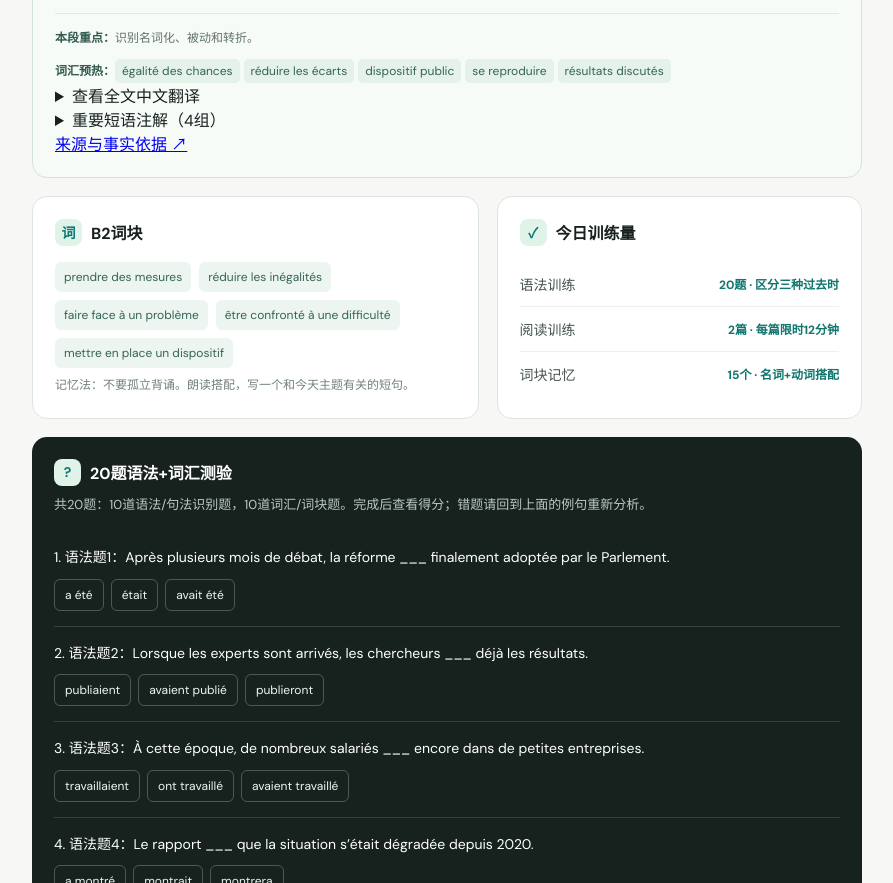
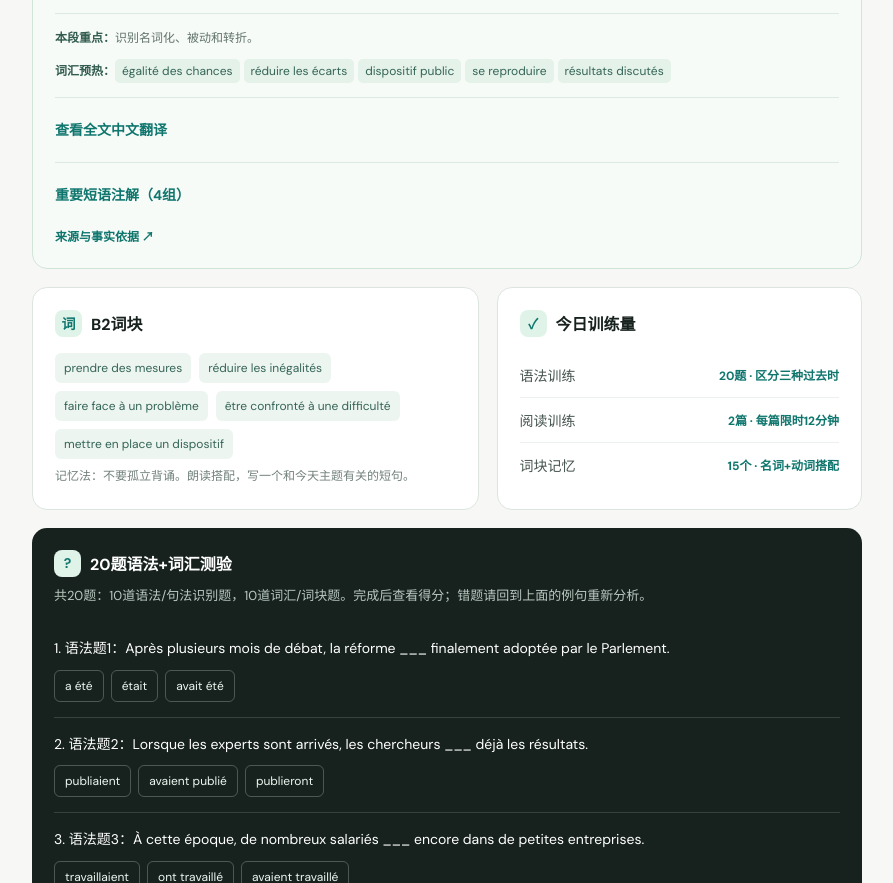
Before and after one commit to BorisXwy/french_learning, a plain HTML site: page index.html in a window 1280 px wide. Shown: the part 1366-2249 px from the top of the page, without its empty margins (344-1237 px from the left). Drawn offline with Linux system fonts and the light colour scheme.

Commit message:
Add translations and phrase annotations to reading materials

```diff
--- a/mobile.css
+++ b/mobile.css
@@ -65,3 +65,5 @@ button:focus-visible, a:focus-visible { outline: 3px solid #ec8b52; outline-offs
   html { scroll-behavior: auto; }
   *, *::before, *::after { transition: none !important; }
 }
+.translation-box,.phrase-box{margin-top:14px;border-top:1px solid #dcebe2;padding-top:12px}.translation-box summary,.phrase-box summary{cursor:pointer;color:var(--green);font-size:14px;font-weight:700;min-height:38px;display:flex;align-items:center}.translation-box summary:hover,.phrase-box summary:hover{text-decoration:underline}.translation-box p{margin-top:10px;color:#445c53;font-size:15px;line-height:1.9;background:#f5f9f6;border-radius:8px;padding:14px}.phrase-list{display:grid;grid-template-columns:repeat(2,minmax(0,1fr));gap:10px;margin-top:10px}.phrase-list>div{background:#f5f9f6;border-radius:8px;padding:11px 12px;display:grid;gap:4px}.phrase-list b{font-family:Georgia,"Times New Roman",serif;color:#245d4f;font-size:15px}.phrase-list span{color:#455e55;font-size:13px;font-weight:600}.phrase-list small{color:#71847b;font-size:12px;line-height:1.6}.source-link{display:inline-block;margin-top:14px;color:var(--green);font-size:12px;font-weight:700;text-decoration:none}.source-link:hover{text-decoration:underline}
+@media (max-width:600px){.translation-box summary,.phrase-box summary{font-size:15px}.translation-box p{font-size:16px;line-height:1.9;padding:13px}.phrase-list{grid-template-columns:1fr;gap:8px}.phrase-list b{font-size:16px}.phrase-list span{font-size:14px}.phrase-list small{font-size:13px}.source-link{font-size:13px;min-height:42px;display:flex;align-items:center}}
```
